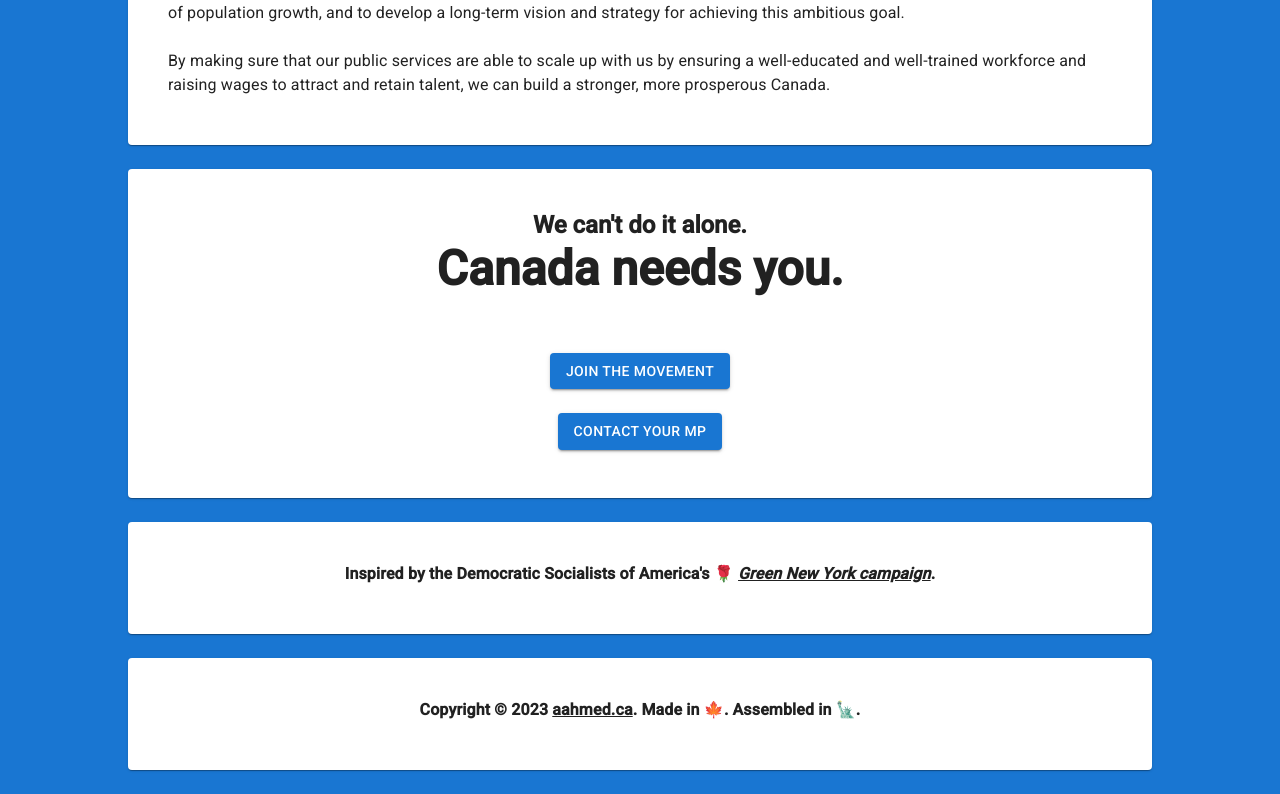
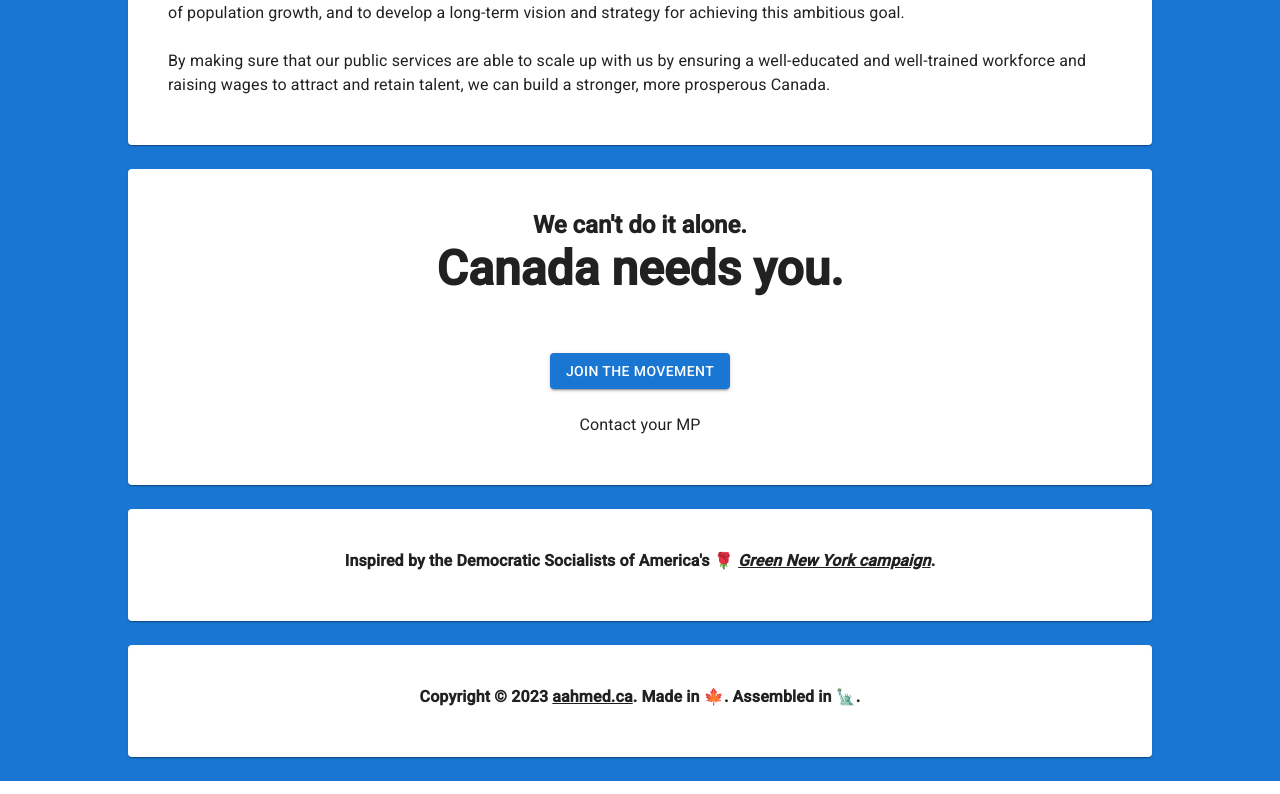
Before and after one commit to asharahmed/centuryapp, a Next.js app: page / in a window 1280 px wide. Shown: the part 2221-3015 px from the top of the page. Built offline with nearby package versions, Linux system fonts and the light colour scheme; a web font is replaced by a local one.

Commit message:
initial commit

```diff
--- a/src/pages/index.js
+++ b/src/pages/index.js
@@ -249,8 +249,9 @@ function App() {
           <Typography variant="h3" component="p">
           <center><b>Canada needs you.</b></center><br/>
             </Typography>
+
             <Button variant="contained" color="primary" href="https://www.centuryinitiative.ca/">Join the Movement</Button><br/>
-            <Button variant="contained" color="primary" href="https://ourcommons.ca/members/en">Contact your MP</Button>
+            <a href="https://ourcommons.ca/members/en">Contact your MP</a>
 
             </CardContent>
       </Card>
```
